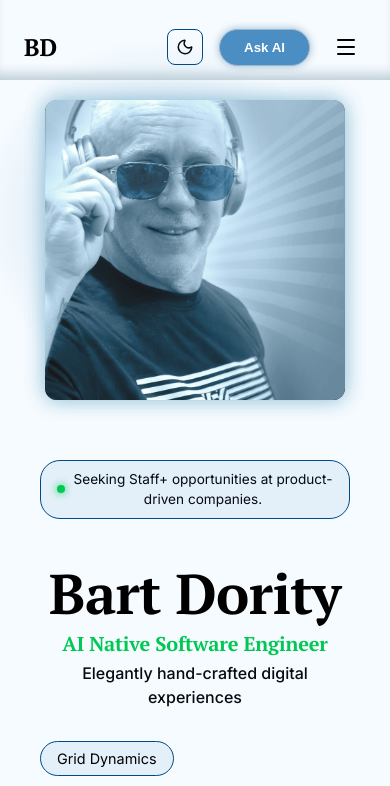
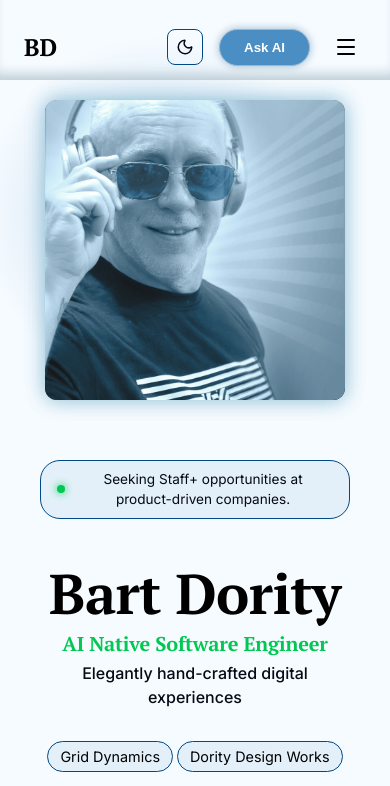
Before and after one commit to b0rgbart3/portfolio2026, a React (Vite) app in the folder client/: page / in a window 390 px wide. Shown: the top 786 px of the page. Built offline with nearby package versions, Linux system fonts and the light colour scheme.

Commit message:
more mobile refinements

```diff
--- a/client/src/components/AIPanel/AIPanel.module.scss
+++ b/client/src/components/AIPanel/AIPanel.module.scss
@@ -497,7 +497,7 @@
 
     .panel {
         height: 100%;
-        max-height: 100vh;
+        max-height: 80vh;
         border-radius: 0;
         border: none;
     }
--- a/client/src/components/Hero/Hero.module.scss
+++ b/client/src/components/Hero/Hero.module.scss
@@ -392,5 +392,13 @@
         .scroll-hint {
             bottom: -14px;
         }
+
+        .tags {
+            gap: 4px;
+
+            .tag {
+                padding: 4px 12px;
+            }
+        }
     }
 }
--- a/client/src/components/Hero/Hero.tsx
+++ b/client/src/components/Hero/Hero.tsx
@@ -51,7 +51,10 @@ const Hero: React.FC<HeroProps> = ({ onOpenAI }) => {
         >
           <div className={styles["status-badge"]}>
             <span className={styles.dot}></span>
-            Seeking Staff+ opportunities at product-driven companies.
+            <span>
+              <span style={{ whiteSpace: "nowrap" }}>Seeking Staff+ opportunities at</span>{" "}
+              <span style={{ whiteSpace: "nowrap" }}>product-driven companies.</span>
+            </span>
           </div>
 
           <h1>Bart Dority</h1>
@@ -78,7 +81,10 @@ const Hero: React.FC<HeroProps> = ({ onOpenAI }) => {
             <button
               ref={btnRef}
               className={styles["about-btn"]}
-              onClick={() => { playButtonClick(); setAboutOpen((v) => !v); }}
+              onClick={() => {
+                playButtonClick();
+                setAboutOpen((v) => !v);
+              }}
             >
               About Bart
             </button>
@@ -99,14 +105,19 @@ const Hero: React.FC<HeroProps> = ({ onOpenAI }) => {
           transition={{ duration: 1, ease: "easeOut", delay: 0.2 }}
         >
           <div className={styles["image-wrapper"]}>
-            <img src={profilePic} alt="Bart Dority" className={styles["img-dark"]} />
+            <img
+              src={profilePic}
+              alt="Bart Dority"
+              className={styles["img-dark"]}
+            />
             <img
               src={profilePicLight}
               alt="Bart Dority"
               className={styles["img-light"]}
               style={{
                 opacity: theme === "light" ? 1 : 0,
-                transition: theme === "light" ? "opacity 0.8s ease" : "opacity 2s ease",
+                transition:
+                  theme === "light" ? "opacity 0.8s ease" : "opacity 2s ease",
               }}
             />
           </div>
```
Also changed, not shown: 4 other files (tests, documents, lock files or other folders).
